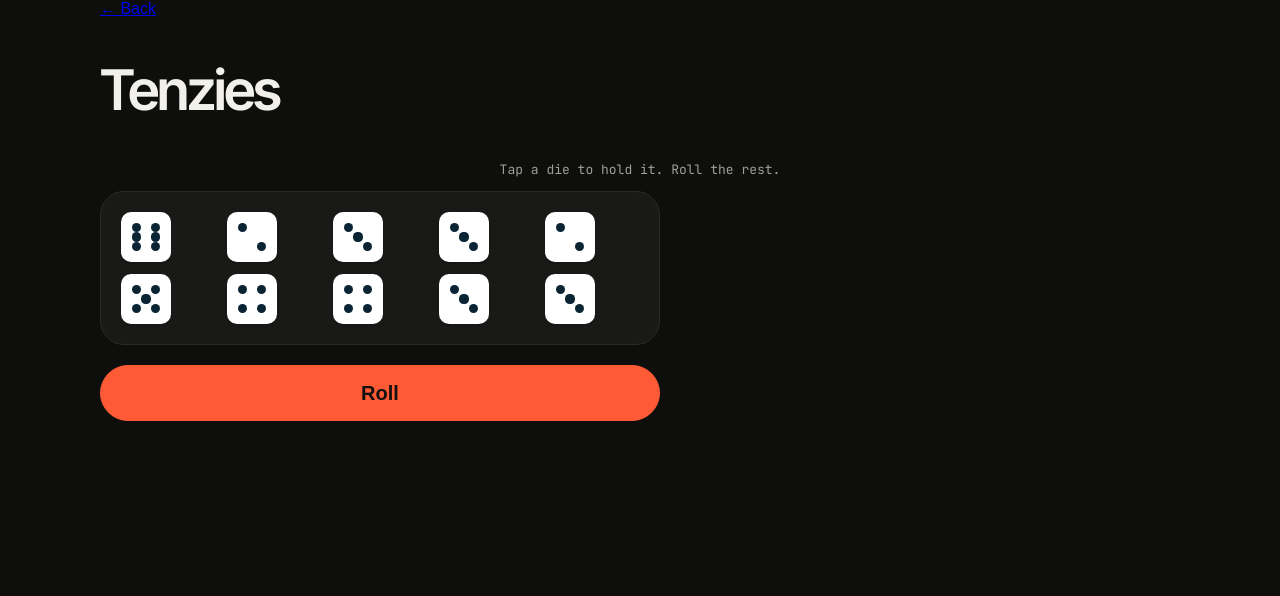
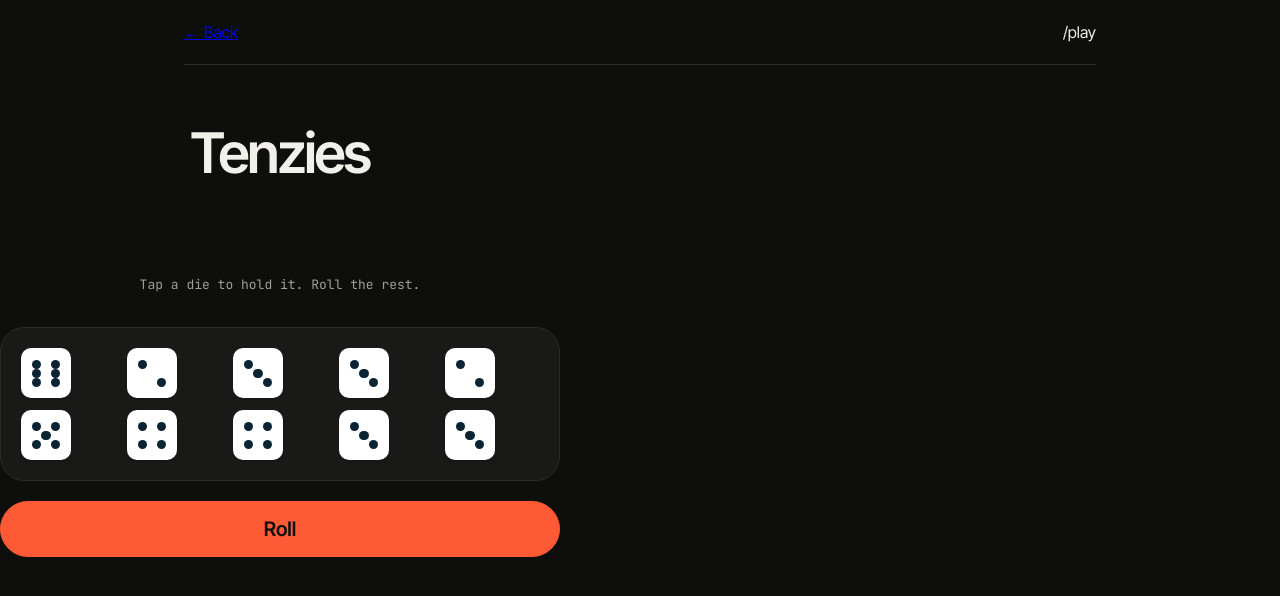
Before and after one commit to Amandecoe/React-Practice, a React (Vite) app in the folder tenzies/: page /play in a window 1280 px wide. Shown: the top 596 px of the page. Built offline with nearby package versions, Linux system fonts and the light colour scheme.

Commit message:
topbar done

```diff
--- a/tenzies/src/index.css
+++ b/tenzies/src/index.css
@@ -2,12 +2,24 @@
     box-sizing: border-box;
 }
 body {
-    margin: 0;
-    background-color: #0E0E0D;
-    font-family: Karla, sans-serif;
-    padding: 0px 100px;
+  margin: 0;
+  background: #0E0E0D;
+  color: #F2F0EA;
+  font-family: 'Inter Tight', system-ui, sans-serif;
+  line-height: 1.5;
 }
-
+.wrap {
+  max-width: 960px;
+  margin: 0 auto;
+  padding: 0 24px;
+}
+.wrap>header{
+  display: flex;
+  justify-content: space-between;
+  align-items: center;
+  padding: 20px 0;
+  border-bottom: 1px solid #2B2A27;
+}
 .main-dices{
     width: 100%;
   max-width: 560px;
@@ -99,6 +111,7 @@ hr{
   opacity: 15%;
 }
 .title{
+  text-align: center;
   font-size: 56px;
   font-weight: 600;
   letter-spacing: -0.04em;
--- a/tenzies/src/pages/Game.jsx
+++ b/tenzies/src/pages/Game.jsx
@@ -55,13 +55,16 @@ export default function Game() {
     return (
         <main>
             {gameWon && <Confetti/>}
-            <nav>
+            <nav className="wrap">
+                <header>
                 <Link to="/">← Back</Link>
+                <span className="topbar-label">/play</span>
+                </header>
             </nav>
-            <h1 className="title">Tenzies</h1>
-            <p className="instructions">Tap a die to hold it. Roll the rest.</p>
 
             <section className="main-dices">
+                <h1 className="title">Tenzies</h1>
+                <p className="instructions">Tap a die to hold it. Roll the rest.</p>
             <div className="dice-container">
                 {diceElements}
             </div>
```
